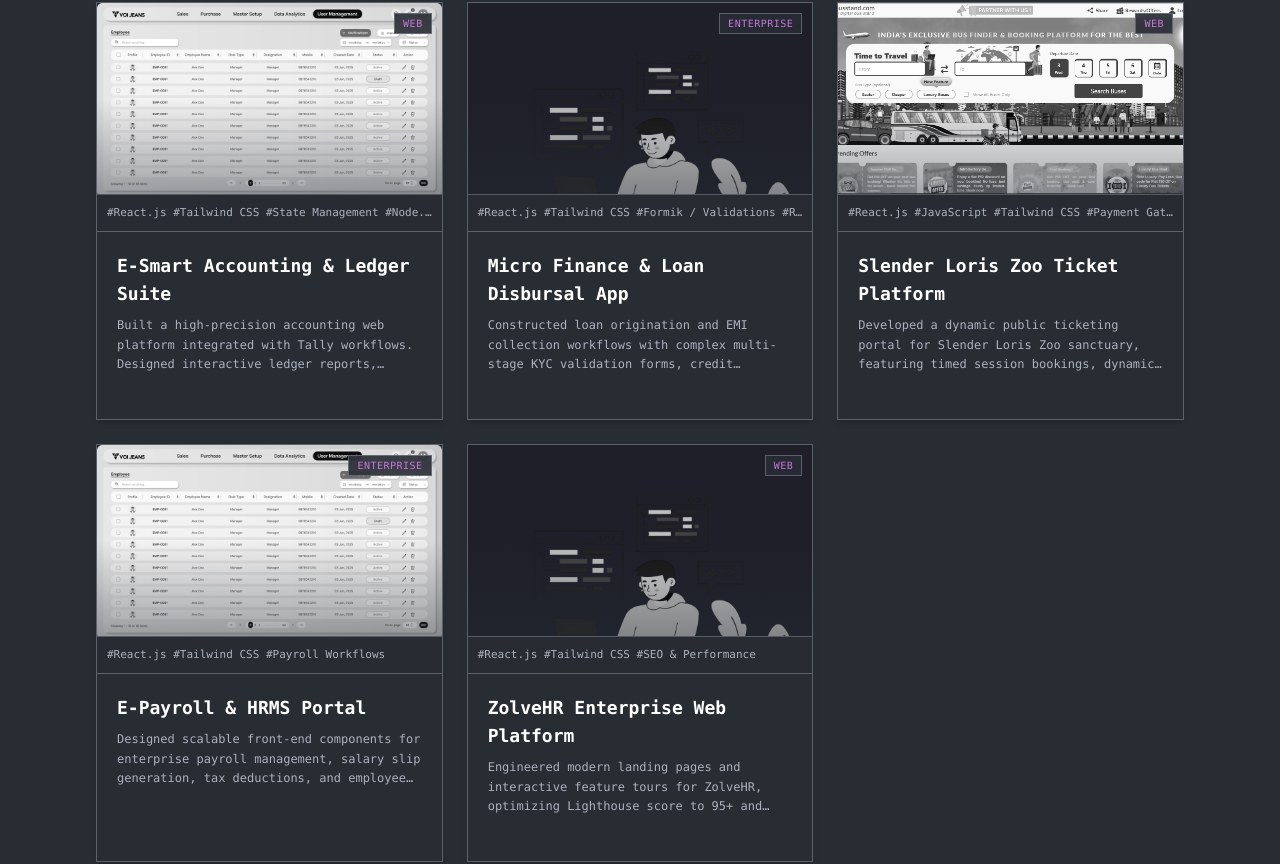
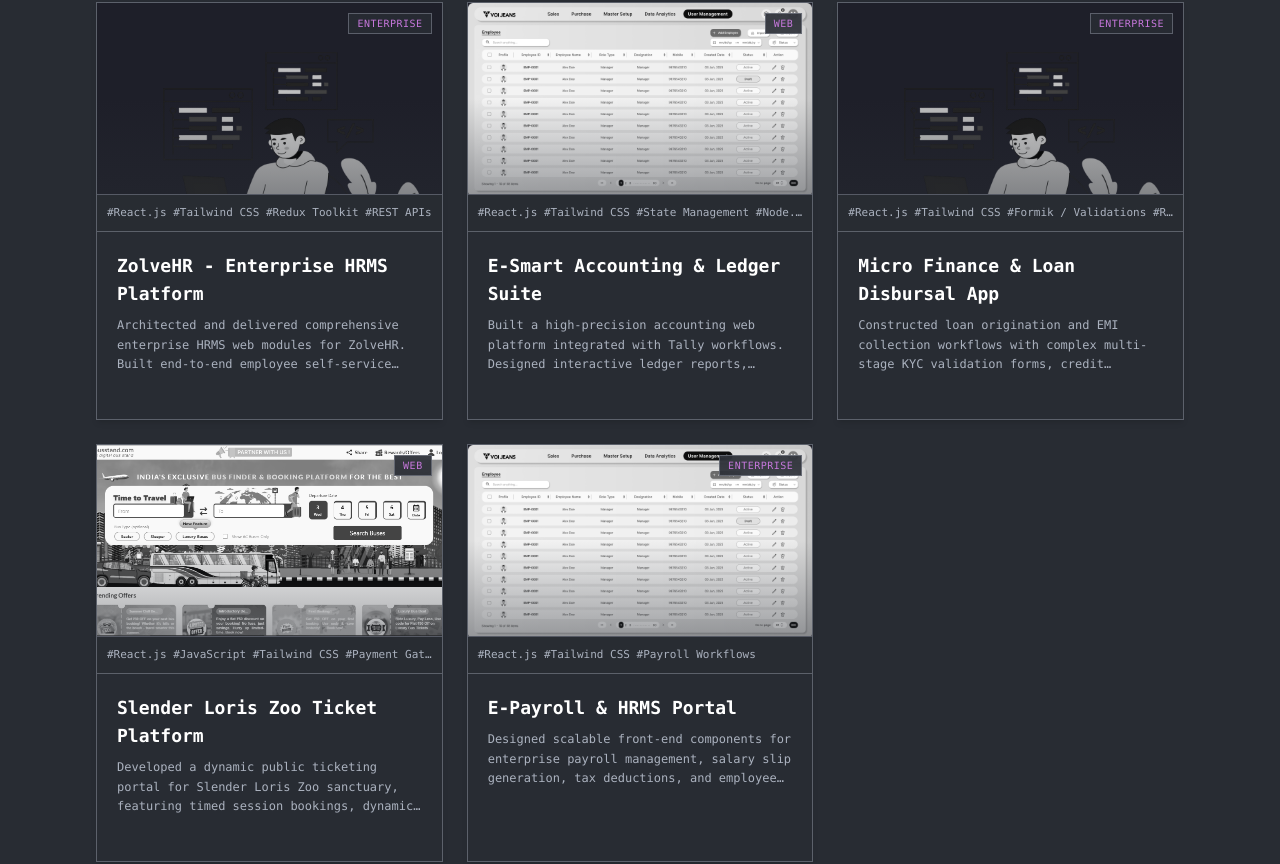
Before and after one commit to praveenkp1510/portfolio-15, a React (Vite) app: page /portfolio-15/projects in a window 1280 px wide. Shown: the part 836-1700 px from the top of the page. Built offline with nearby package versions, Linux system fonts and the light colour scheme.

Commit message:
updatedResumeFile

```diff
--- a/src/data/personalInfo.js
+++ b/src/data/personalInfo.js
@@ -1,4 +1,5 @@
 import profilePic from '../assets/praveenimg.JPG';
+import resumePdf from '../assets/K P PRAVEEN RESUME (2).pdf';
 
 export const personalInfo = {
   name: "K P Praveen",
@@ -41,7 +42,7 @@
     github: "https://github.com/praveenkp1510"
   },
   resume: {
-    downloadUrl: "#",
-    filename: "Praveen_KP_Frontend_Developer.pdf"
+    downloadUrl: resumePdf,
+    filename: "K_P_Praveen_Resume.pdf"
   }
 };
--- a/src/data/projects.js
+++ b/src/data/projects.js
@@ -1,3 +1,4 @@
+import updatedTbsImg from '../assets/UpdatedTBS.png';
 import busstandImg from '../assets/BusstandImg.PNG';
 import tbsNativeImg from '../assets/TBSNative.png';
 import crmImg from '../assets/CRM.png';
@@ -11,7 +12,7 @@
     tagline: "High-Traffic Bus Ticketing & Reservation Engine",
     description: "Architected and delivered key responsive booking modules for TheBusStand.com. Engineered high-converting seat selection layouts, lightning-fast search filters, and smooth payment flow integrations.",
     usefulForUsers: "Drives maximum seat conversions with a sub-second search experience, intuitive visual seat mapping, instant mobile responsiveness, and zero checkout friction.",
-    imageUrl: busstandImg,
+    imageUrl: updatedTbsImg,
     metrics: "25% Increase in Mobile Booking Conversions",
     technologies: [
       { name: "React.js", icon: "React" },
@@ -58,10 +59,29 @@
       { name: "Chart.js / Analytics", icon: "Code" },
       { name: "REST API Integration", icon: "Database" }
     ],
-    liveLink: "https://thebusstand.com/",
+    liveLink: "#",
     featured: true,
     category: "enterprise",
     status: "Production"
+  },
+  {
+    id: "zolvehr-website",
+    title: "ZolveHR - Enterprise HRMS Platform",
+    tagline: "End-to-End Human Resource & Workforce Management System",
+    description: "Architected and delivered comprehensive enterprise HRMS web modules for ZolveHR. Built end-to-end employee self-service portals, administrative dashboards, automated leave approval pipelines, attendance & shift scheduling, and salary disbursement management.",
+    usefulForUsers: "Streamlines organizational HR operations with 1-click leave approvals, transparent attendance tracking, shift scheduling, and role-based access for admins and employees.",
+    imageUrl: developerImg,
+    metrics: "Automated Core HR & Leave Workflows",
+    technologies: [
+      { name: "React.js", icon: "React" },
+      { name: "Tailwind CSS", icon: "Tailwind" },
+      { name: "Redux Toolkit", icon: "Database" },
+      { name: "REST APIs", icon: "Code" }
+    ],
+    liveLink: "#",
+    featured: true,
+    category: "enterprise",
+    status: "Completed"
   },
   {
     id: "esmart-accounting",
@@ -137,23 +157,5 @@
     featured: false,
     category: "enterprise",
     status: "Completed"
-  },
-  {
-    id: "zolvehr-website",
-    title: "ZolveHR Enterprise Web Platform",
-    tagline: "SaaS Marketing & Interactive Product Showcase",
-    description: "Engineered modern landing pages and interactive feature tours for ZolveHR, optimizing Lighthouse score to 95+ and elevating user acquisition through responsive design.",
-    usefulForUsers: "Elevates brand credibility with snappy page transitions, clear pricing tiers, and interactive ROI calculators for HR leaders.",
-    imageUrl: developerImg,
-    metrics: "95+ Google Lighthouse Score",
-    technologies: [
-      { name: "React.js", icon: "React" },
-      { name: "Tailwind CSS", icon: "Tailwind" },
-      { name: "SEO & Performance", icon: "Code" }
-    ],
-    liveLink: "#",
-    featured: false,
-    category: "web",
-    status: "Completed"
   }
 ];
```
Also changed, not shown: src/assets/UpdatedTBS.png (added), 1 other file (tests, documents, lock files or other folders).
